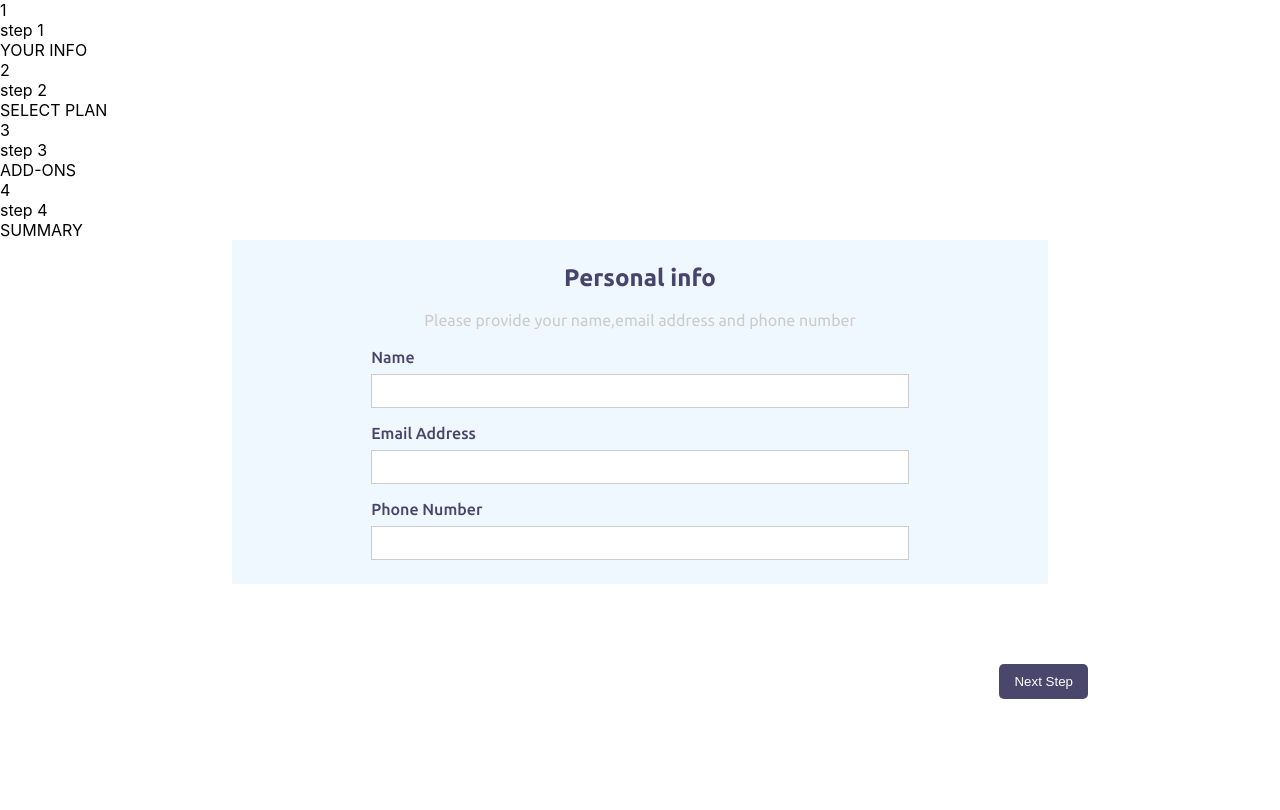
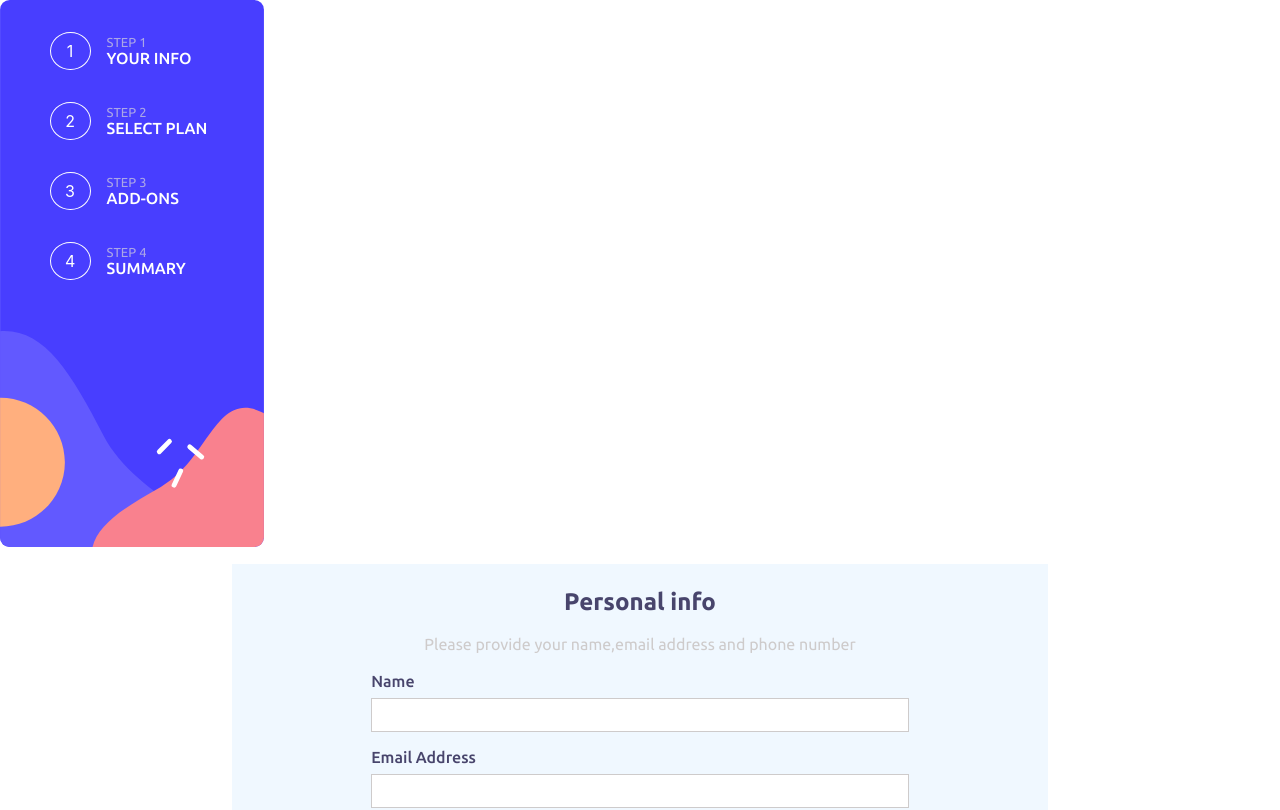
Before and after one commit to AD9-1/multistep-form, a React (Create React App) app: page / in a window 1280 px wide. Shown: the top 810 px of the page. Built offline with nearby package versions, Linux system fonts and the light colour scheme.

Commit message:
navbar desktop completed

```diff
--- a/src/components/ProgressBar/ProgressBar.jsx
+++ b/src/components/ProgressBar/ProgressBar.jsx
@@ -6,31 +6,31 @@ const ProgressBar = ({ step, setStep }) => {
   return (
     <div className="progressbar">
       <section className="progressbar_container">
-        <div>
+        <div className="progressbar_container_div">
           <article className="unfill">1</article>
-          <article>
-            <p>step 1</p>
+          <article  className="steps">
+            <p className="steps_number">step 1</p>
             <p className="capital">YOUR INFO</p>
           </article>
         </div>
-        <div>
+        <div className="progressbar_container_div">
           <article className="unfill">2</article>
-          <article>
-            <p>step 2</p>
+          <article  className="steps">
+            <p className="steps_number">step 2</p>
             <p className="capital"> SELECT PLAN</p>
           </article>
         </div>
-        <div>
+        <div className="progressbar_container_div">
           <article className="unfill">3</article>
-          <article>
-            <p>step 3</p>
+          <article  className="steps">
+            <p className="steps_number">step 3</p>
             <p className="capital">ADD-ONS</p>
           </article>
         </div>
-        <div>
+        <div className="progressbar_container_div">
           <article className="unfill">4</article>
-          <article>
-            <p>step 4</p>
+          <article className="steps">
+            <p className="steps_number">step 4</p>
             <p className="capital"> SUMMARY</p>
           </article>
         </div>
--- a/src/components/ProgressBar/ProgressBar.scss
+++ b/src/components/ProgressBar/ProgressBar.scss
@@ -0,0 +1,44 @@
+@use "../../styles/partials/fonts.scss" as *;
+@use "../../styles/partials/variables.scss" as *;
+@use "../../styles//partials/mixins.scss" as *;
+
+.progressbar {
+  &_container {
+    background: url("../../assets/images/bg-sidebar-desktop.svg");
+    background-size: contain;
+    background-repeat: no-repeat;
+    height: 500px;
+    width: 200px;
+    display: flex;
+    flex-direction: column;
+    padding: 2em;
+    align-items: center;
+    gap: 2em;
+    &_div {
+      display: flex;
+      align-items: center;
+      gap: 1em;
+      width:165px;
+     .steps{
+      &_number{
+        font-family: Ubuntu-regular;;
+        color: rgba(221, 217, 217, 0.671);
+        text-transform: uppercase;
+        font-size: 13px;
+      }
+      .capital{
+        font-family: Ubuntu-Medium;
+        color:white;
+      }
+     }
+     .unfill{
+       border:1px solid white;
+       padding:.5rem;
+       width:14%;
+       border-radius: 50%;
+       text-align: center;
+       color:white;
+     }
+    }
+  }
+}
```
